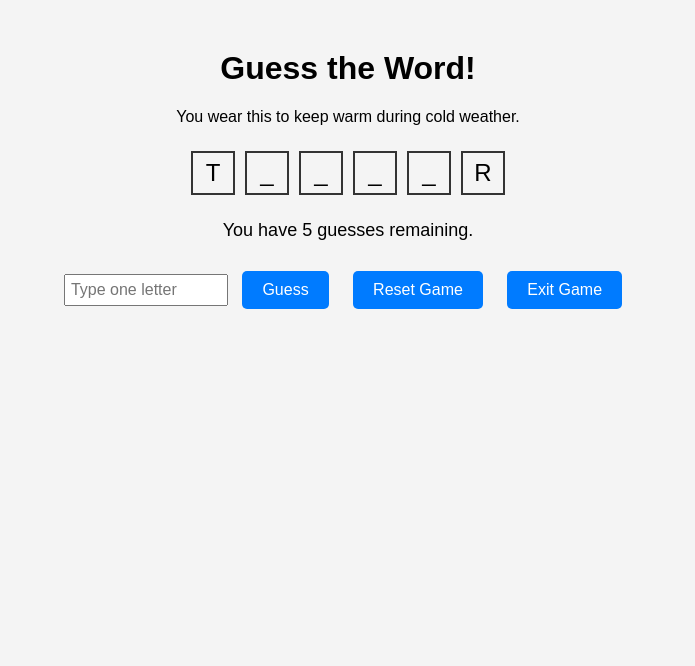
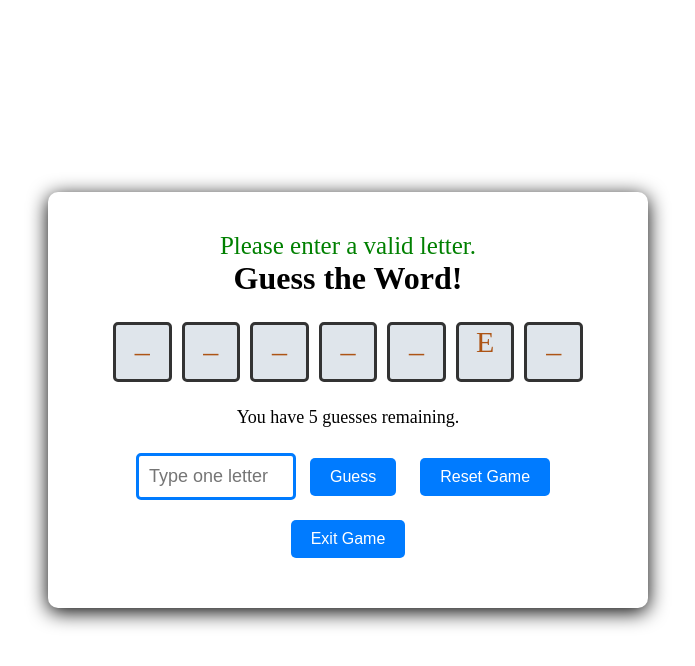
Before and after one commit to Akashvaran/gueesthe-word, a plain HTML site: page index.html in a window 1280 px wide. Both pictures are taken after a click on the button "Guess". Shown: the whole page, without its empty margins (292-987 px from the left). Drawn offline with Linux system fonts and the light colour scheme.

Commit message:
design update functionality update

```diff
--- a/index.html
+++ b/index.html
@@ -1,15 +1,18 @@
 <!DOCTYPE html>
 <html lang="en">
+
 <head>
     <meta charset="UTF-8">
     <meta name="viewport" content="width=device-width, initial-scale=1.0">
     <title>Guess the Word Game</title>
     <link rel="stylesheet" href="./style.css">
 </head>
+
 <body>
+    <div class="main-container">
         <div class="game-container">
+            <div id="message-container"></div>
             <h1>Guess the Word!</h1>
-        <p id="hint">You wear this to keep warm during cold weather.</p>
             <div id="word-container"></div>
             <p id="remaining-guesses">You have 5 guesses remaining.</p>
             <input type="text" id="guess-input" maxlength="1" placeholder="Type one letter">
@@ -17,7 +20,9 @@
             <button id="reset-btn">Reset Game</button>
             <button id="exit-btn">Exit Game</button>
         </div>
+    </div>
 
     <script src="./script.js"></script>
 </body>
+
 </html>
--- a/script.js
+++ b/script.js
@@ -1,10 +1,9 @@
 document.addEventListener('DOMContentLoaded', () => {
-    const words = ['TIGHER', 'ROCKED', 'AKASH', 'MUTHU'];
-    let currentWordIndex = 0;
-    let currentWord = words[currentWordIndex];
+    const words = ['TIGHTER', 'ROCKED', 'AKASH', 'MUTHU'];
+    let currentWord;
     let guessesRemaining = 5;
     let guessedLetters = [];
-    let correctGuesses = Array(currentWord.length).fill('_');
+    let correctGuesses;
 
     const wordContainer = document.getElementById('word-container');
     const remainingGuessesEl = document.getElementById('remaining-guesses');
@@ -12,10 +11,18 @@ document.addEventListener('DOMContentLoaded', () => {
     const guessBtn = document.getElementById('guess-btn');
     const resetBtn = document.getElementById('reset-btn');
     const exitBtn = document.getElementById('exit-btn');
+    const messageContainer = document.getElementById('message-container');
+
+    function selectRandomWord() {
+        const randomIndex = Math.floor(Math.random() * words.length);
+        console.log(randomIndex)
+        return words[randomIndex];
+    }
 
     function revealClueLetters() {
-        correctGuesses[0] = currentWord[0];
-        correctGuesses[currentWord.length - 1] = currentWord[currentWord.length - 1];
+        const randomIndex = Math.floor(Math.random() * currentWord.length);
+        console.log(randomIndex)
+        correctGuesses[randomIndex] = currentWord[randomIndex];
     }
 
     function displayWord() {
@@ -26,6 +33,10 @@ document.addEventListener('DOMContentLoaded', () => {
             letterBox.textContent = letter;
             wordContainer.appendChild(letterBox);
         });
+    }
+
+    function displayMessage(message) {
+        messageContainer.textContent = message;
     }
 
     function checkGuess(letter) {
@@ -45,18 +56,10 @@ document.addEventListener('DOMContentLoaded', () => {
         remainingGuessesEl.textContent = `You have ${guessesRemaining} guesses remaining.`;
 
         if (correctGuesses.join('') === currentWord) {
-            alert('Congratulations! You guessed the word!');
-            loadNextWord();
+            displayMessage('Congratulations! You guessed the word!');
         } else if (guessesRemaining === 0) {
-            alert('Game over! You ran out of guesses. The word was: ' + currentWord);
-            resetGame();
+            displayMessage(`Game over! You ran out of guesses. The word was: ${currentWord}`);
         }
-    }
-
-    function loadNextWord() {
-        currentWordIndex = (currentWordIndex + 1) % words.length;
-        currentWord = words[currentWordIndex];
-        resetGame();
     }
 
     guessBtn.addEventListener('click', () => {
@@ -64,10 +67,12 @@ document.addEventListener('DOMContentLoaded', () => {
         if (guessedLetter && !guessedLetters.includes(guessedLetter)) {
             guessedLetters.push(guessedLetter);
             checkGuess(guessedLetter);
-        } else if (guessedLetters.includes(guessedLetter)) {
-            alert('You already guessed that letter!');
-        } else {
-            alert('Please enter a valid letter.');
+        }
+        else if (guessedLetters.includes(guessedLetter)) {
+            displayMessage('You already guessed that letter!');
+        }
+        else {
+            displayMessage('Please enter a valid letter.');
         }
         guessInput.value = '';
     });
@@ -75,18 +80,18 @@ document.addEventListener('DOMContentLoaded', () => {
     resetBtn.addEventListener('click', resetGame);
 
     function resetGame() {
+        currentWord = selectRandomWord();
         guessesRemaining = 5;
         guessedLetters = [];
         correctGuesses = Array(currentWord.length).fill('_');
         revealClueLetters();
         displayWord();
         remainingGuessesEl.textContent = `You have ${guessesRemaining} guesses remaining.`;
+        messageContainer.textContent = '';
     }
 
     exitBtn.addEventListener('click', () => {
         window.location.href = 'https://www.google.com';
     });
-
-    revealClueLetters();
-    displayWord();
+    resetGame();
 });
--- a/style.css
+++ b/style.css
@@ -1,38 +1,48 @@
-body {
-    font-family: Arial, sans-serif;
+* {
+    padding: 0;
+    margin: 0;
+    box-sizing: border-box;
+}
+.main-container {
+    display: flex;
+    align-items: center;
+    justify-content: center;
+    height: 100vh;
+}
+.game-container {
+    border-radius: 10px;
+    box-shadow: 0 4px 20px rgba(0, 0, 0, 5);
+    padding: 40px;
     text-align: center;
-    background-color: #f4f4f4;
-    margin: 0;
-    padding: 0;
-}
-
-.game-container {
-    margin-top: 50px;
+    width: 600px;
 }
 
 #word-container {
     display: flex;
     justify-content: center;
     margin: 20px;
+    color: #ad5415;
 }
 
 .letter-box {
-    width: 40px;
-    height: 40px;
-    border: 2px solid #333;
+    width: 60px;
+    height: 60px;
+    border: 3px solid #333;
     margin: 5px;
-    font-size: 24px;
-    line-height: 40px;
+    font-size: 30px;
     text-align: center;
+    background-color: #dfe5eb;
+    border-radius: 5px;
 }
-
 #guess-input {
-    width: 150px;
-    padding: 5px;
-    font-size: 16px;
+    width: 160px;
+    padding: 10px;
+    font-size: 18px;
+    border: 3px solid #007bff;
+    border-radius: 5px;
+    margin-bottom: 10px;
 }
-
-button {
+.game-container button {
     margin: 10px;
     padding: 10px 20px;
     font-size: 16px;
@@ -40,14 +50,12 @@ button {
     color: white;
     border: none;
     border-radius: 5px;
-    cursor: pointer;
 }
-
-button:hover {
-    background-color: #0056b3;
-}
-
 #remaining-guesses {
     font-size: 18px;
     margin-bottom: 20px;
 }
+#message-container {
+    color: green;
+    font-size: 25px;
+}
```
Lines whose indentation alone changed are shown as unchanged.
